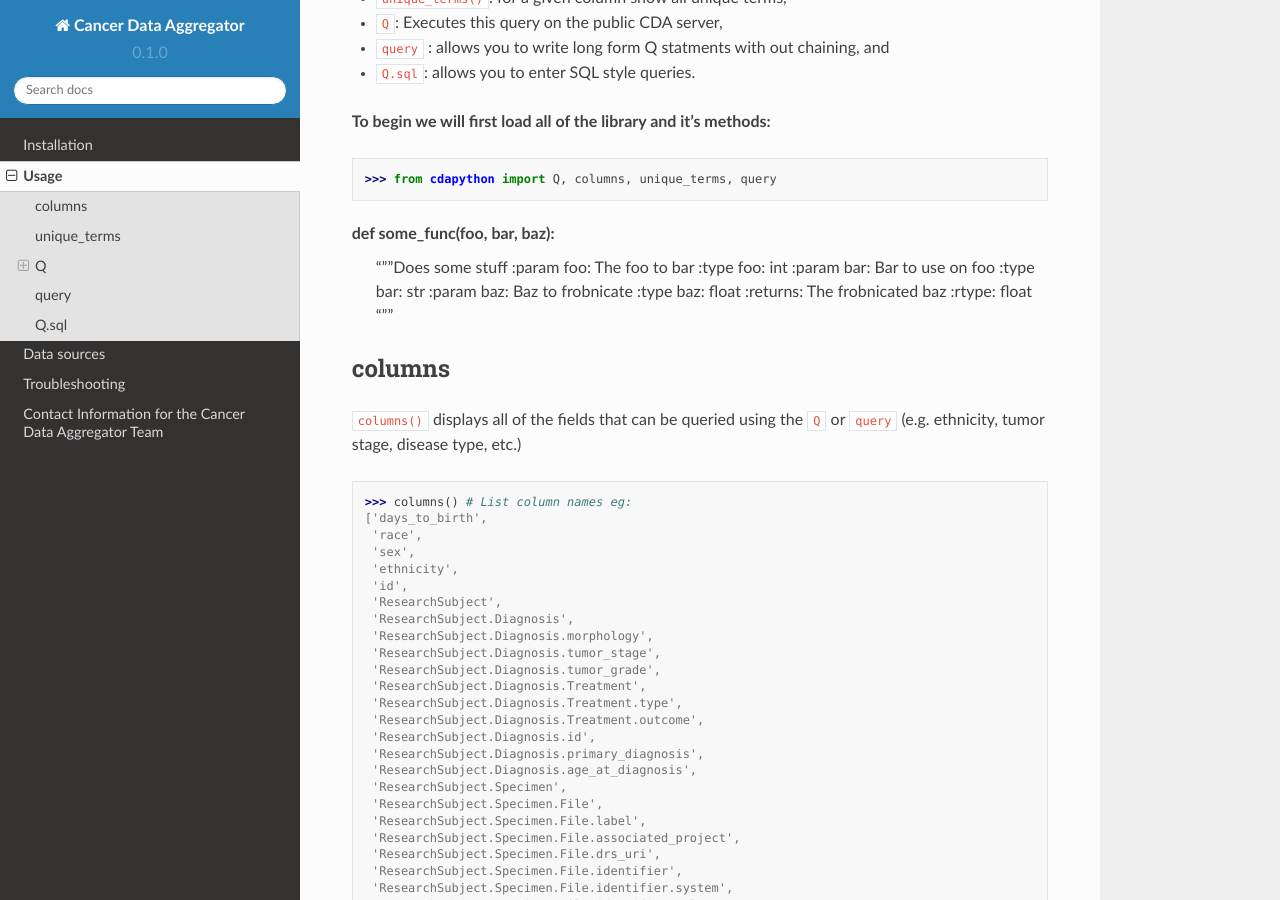
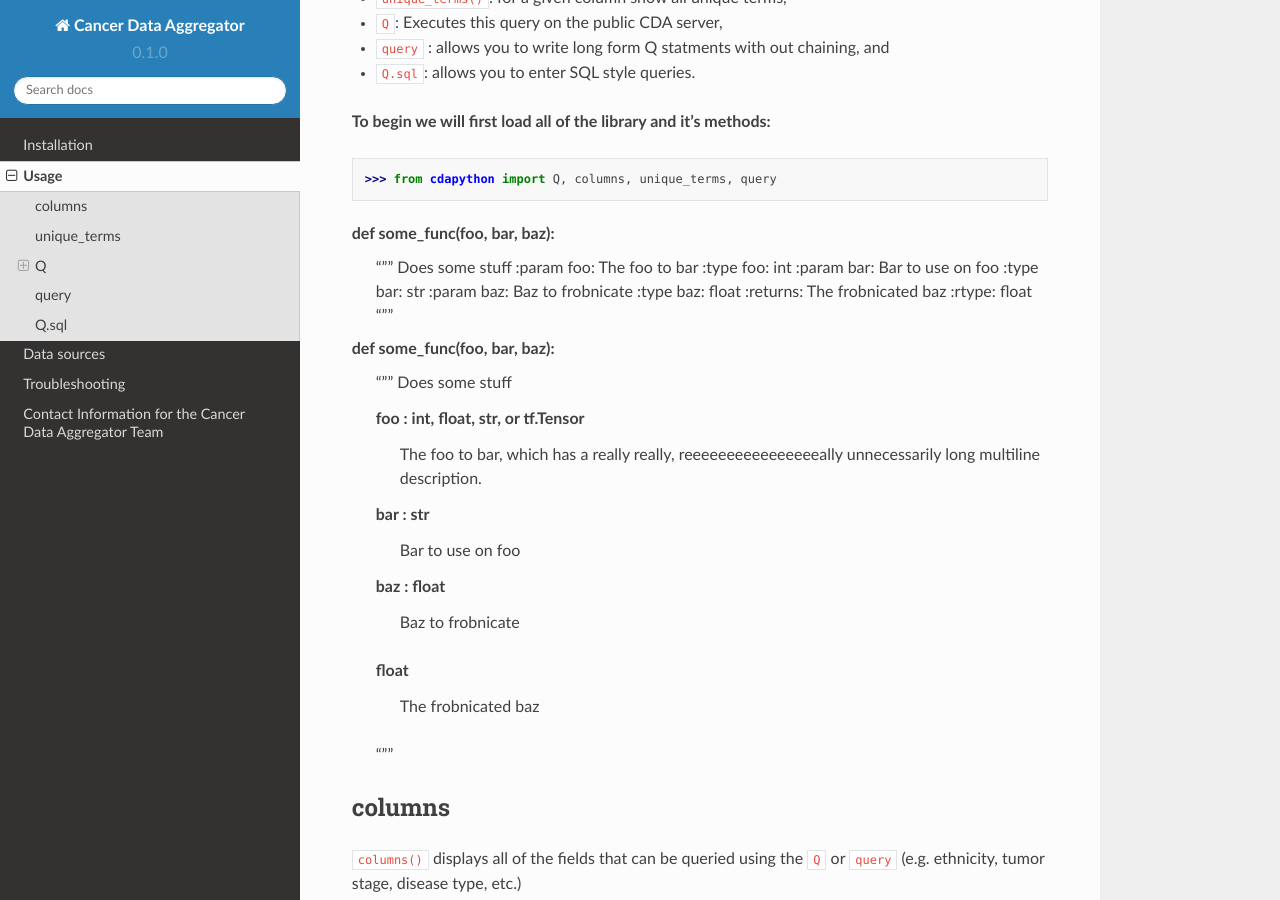
Before and after one commit to CancerDataAggregator/CDA-HelpDesk, a Sphinx documentation site: the page built from docs/source/usage.rst, in a window 1280 px wide and 900 px high, scrolled down 247 px. Built offline with Sphinx 7.4.7 and the Read the Docs theme 2.0.0, drawn with Linux system fonts in a browser that asks for light colours; pages that are not in the unit, such as notebooks, are missing from menus.

Commit message:
Update usage.rst

```diff
--- a/docs/source/usage.rst
+++ b/docs/source/usage.rst
@@ -19,7 +19,8 @@ We will now show you the basic structure of `CDA python` through the use of the
 
 
 def some_func(foo, bar, baz):
-  """Does some stuff
+  """
+  Does some stuff
   :param foo: The foo to bar
   :type foo: int
   :param bar: Bar to use on foo
@@ -28,6 +29,26 @@ def some_func(foo, bar, baz):
   :type baz: float
   :returns: The frobnicated baz
   :rtype: float
+  """
+
+def some_func(foo, bar, baz):
+  """
+  Does some stuff
+
+  Parameters
+  ----------
+  foo : int, float, str, or tf.Tensor
+    The foo to bar, which has a really really, reeeeeeeeeeeeeeeeally
+    unnecessarily long multiline description.
+  bar : str
+    Bar to use on foo
+  baz : float
+    Baz to frobnicate
+
+  Returns
+  -------
+  float
+    The frobnicated baz
   """
 
 columns
```
